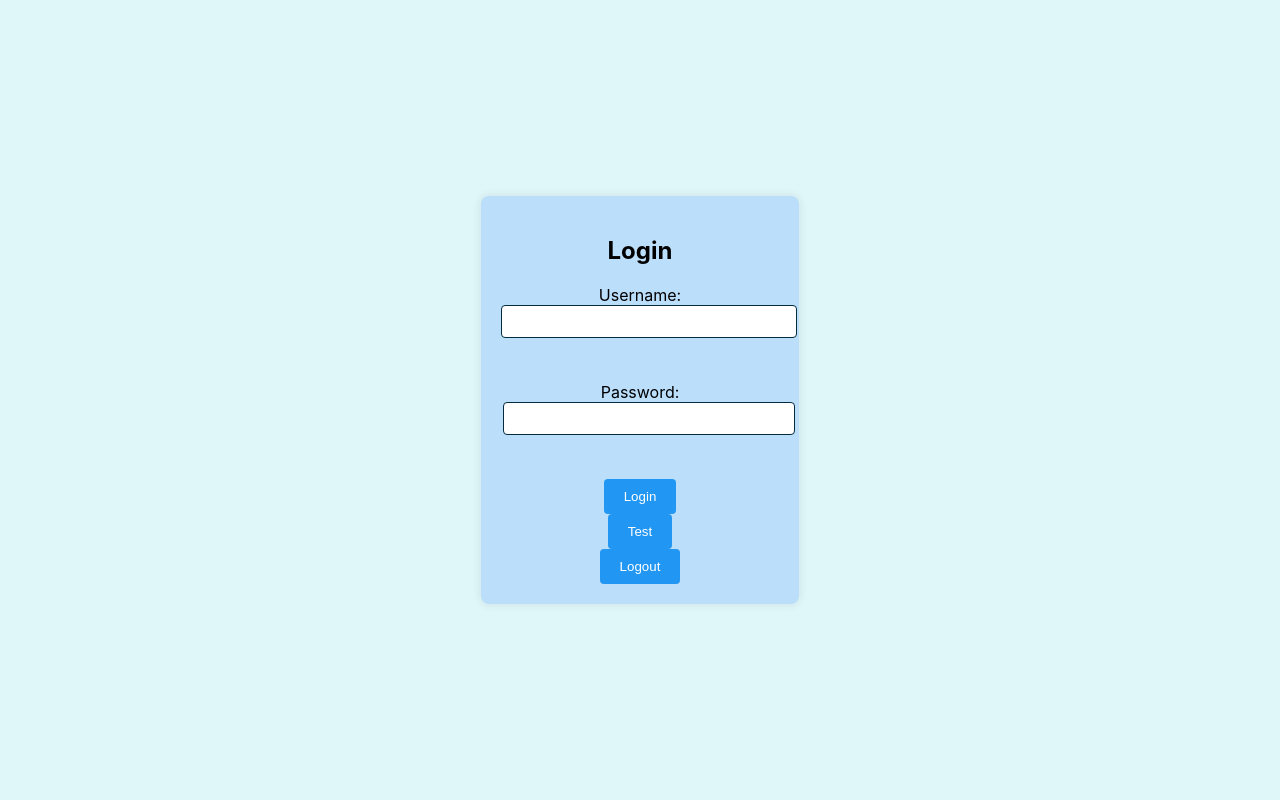
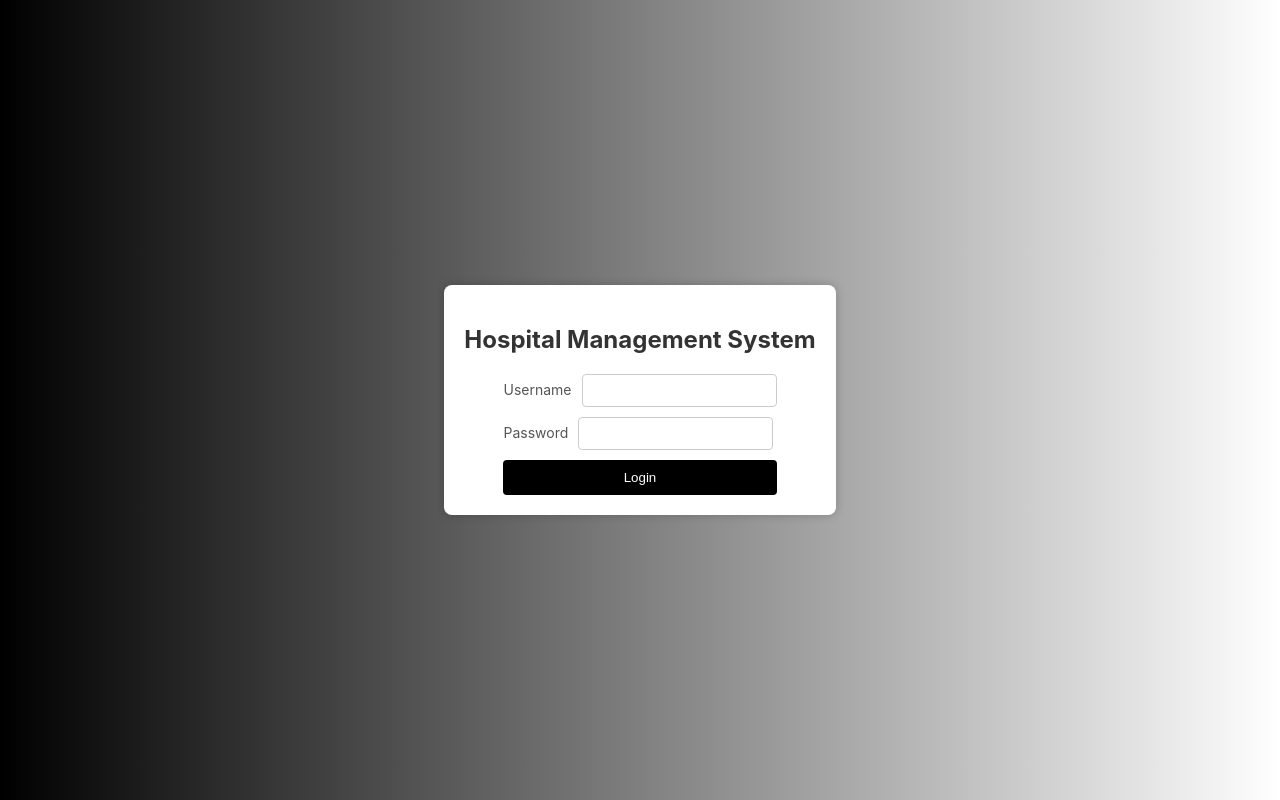
Before and after one commit to chaithanya99/HAD, a React (Create React App) app in the folder frontend/: page /login in a window 1280 px wide. Built offline with nearby package versions, Linux system fonts and the light colour scheme.

Commit message:
login page and user login

```diff
--- a/frontend/package.json
+++ b/frontend/package.json
@@ -11,6 +11,7 @@
     "react-dom": "^18.2.0",
     "react-router-dom": "^6.22.0",
     "react-scripts": "5.0.1",
+    "react-toastify": "^10.0.4",
     "web-vitals": "^2.1.4"
   },
   "scripts": {
--- a/frontend/src/App.js
+++ b/frontend/src/App.js
@@ -1,37 +1,14 @@
-// import logo from './logo.svg';
-// import './App.css';
 
-// function App() {
-//   return (
-//     <div className="App">
-//       <header className="App-header">
-//         <img src={logo} className="App-logo" alt="logo" />
-//         <p>
-//           Edit <code>src/App.js</code> and save to reload.
-//         </p>
-//         <a
-//           className="App-link"
-//           href="https://reactjs.org"
-//           target="_blank"
-//           rel="noopener noreferrer"
-//         >
-//           Learn React
-//         </a>
-//       </header>
-//     </div>
-//   );
-// }
-
-// export default App;
-// src/App.js
-// src/App.js
 import React from 'react';
 import { BrowserRouter as Router, Route, Routes, Navigate } from 'react-router-dom';
 import DoctorLogin from './components/DoctorLogin';
 import NurseLogin from './components/NurseLogin';
 import Login1 from './components/Login1';
+import Login2 from './components/Login2';
 import Dashboard from './components/Dashboard';
 import PatientRegistration from './components/PatientRegistration';
+import { ToastContainer } from 'react-toastify';
+import 'react-toastify/dist/ReactToastify.css';
 
 const App = () => {
   return (
@@ -40,10 +17,11 @@ const App = () => {
         <Route path="/" element={<Navigate to="/login" />} />
         <Route path="/doctor-login" element={<DoctorLogin />} />
         <Route path="/nurse-login" element={<NurseLogin />} />
-        <Route path="/login" element={<Login1/>}/>
+        <Route path="/login" element={<Login2/>}/>
         <Route path="/dashboard" element={<Dashboard/>}/>
         <Route path="/register-patient" element={<PatientRegistration/>}/>
       </Routes>
+      <ToastContainer/>
     </Router>
   );
 };
--- /dev/null
+++ b/frontend/src/components/Login2.css
@@ -0,0 +1,57 @@
+/* Login.css */
+.login-page {
+    margin: 0;
+    display: flex;
+    justify-content: center;
+    align-items: center;
+    height: 100vh;
+    background: linear-gradient(to right, #000000, #ffffff);
+  }
+
+.login-container {
+    display: flex;
+    flex-direction: column;
+    align-items: center;
+    justify-content: center;
+    height: auto;
+    background: #ffffff;
+    padding: 20px;
+    border-radius: 8px;
+    box-shadow: 0 0 10px rgba(0, 0, 0, 0.2);
+    }
+
+h2 {
+    color: #333333;
+}
+
+form {
+    display: flex;
+    flex-direction: column;
+    gap: 10px;
+}
+
+label {
+    font-size: 14px;
+    color: #555555;
+}
+
+input {
+    margin-left: 10px;
+    padding: 8px;
+    border: 1px solid #cccccc;
+    border-radius: 4px;
+}
+
+button {
+    padding: 10px;
+    background-color: #000000;
+    color: #ffffff;
+    border: none;
+    border-radius: 4px;
+    cursor: pointer;
+    transition: background-color 0.3s;
+}
+
+button:hover {
+    background-color: #333333;
+}
--- /dev/null
+++ b/frontend/src/components/Login2.js
@@ -0,0 +1,88 @@
+// Login1.js
+import React, { useState } from 'react';
+import './Login2.css';
+import axios from 'axios';
+import { useNavigate } from 'react-router-dom';
+import { toast } from 'react-toastify';
+import 'react-toastify/dist/ReactToastify.css';
+const Login2 = () => {
+    const [username, setUsername] = useState('');
+    const [password, setPassword] = useState('');
+    const navigate = useNavigate();
+    const handleLogout=()=>{
+        localStorage.removeItem('token')
+    }
+    const checkAdmin = async (token) => {
+        try {
+          const response1 = await axios.get('http://localhost:8080/auth/admin', {
+            headers: {
+              'Authorization': `Bearer ${token}`
+            }
+          });
+          if (response1.status === 200) {
+            return 'admin';
+          }
+        } catch (error) {
+          return 'user';
+        }
+    };
+    const handleLogin = async () => {
+        // Add your authentication logic here
+        if (username === "" || password === "") {
+          console.log("enter username and password");
+          return;
+        }
+
+        try {
+          const response = await axios.post("http://localhost:8080/auth/generateToken", {
+            username,
+            password
+          });
+
+          if (response.status === 200) {
+            // Successful login, navigate to the dashboard
+            localStorage.setItem('token', response.data);
+            const token = localStorage.getItem('token');
+            const role = await checkAdmin(token);
+            if (role === 'admin') {
+                console.log("Logged in as admin");
+            } else if (role === 'user') {
+                console.log("Logged in as user");
+                navigate('/dashboard');
+            } else {
+                console.log("Error retrieving user role");
+            }
+             // Assuming you have a route for the dashboard
+          } else {
+            // Handle other status codes with a toast
+            toast.error('Invalid username or password');
+          }
+        } catch (error) {
+          console.error(error.message);
+          toast.error('An error occurred during login');
+        }
+
+        console.log(`Logging in with username: ${username} and password: ${password}`);
+      };
+
+  return (
+    <div className="login-page">
+    <div className="login-container">
+      <h2>Hospital Management System</h2>
+      <form>
+        <label>
+            Username
+            <input type="text" value={username} onChange={(e) => setUsername(e.target.value)} />
+        </label>
+        <label>
+            Password
+            <input type="password" value={password} onChange={(e) => setPassword(e.target.value)} />
+        </label>
+        <button type="button" onClick={handleLogin}>Login</button>
+      </form>
+    </div>
+    </div>
+  );
+};
+
+export default Login2;
```
Also changed, not shown: 1 other file (tests, documents, lock files or other folders).
